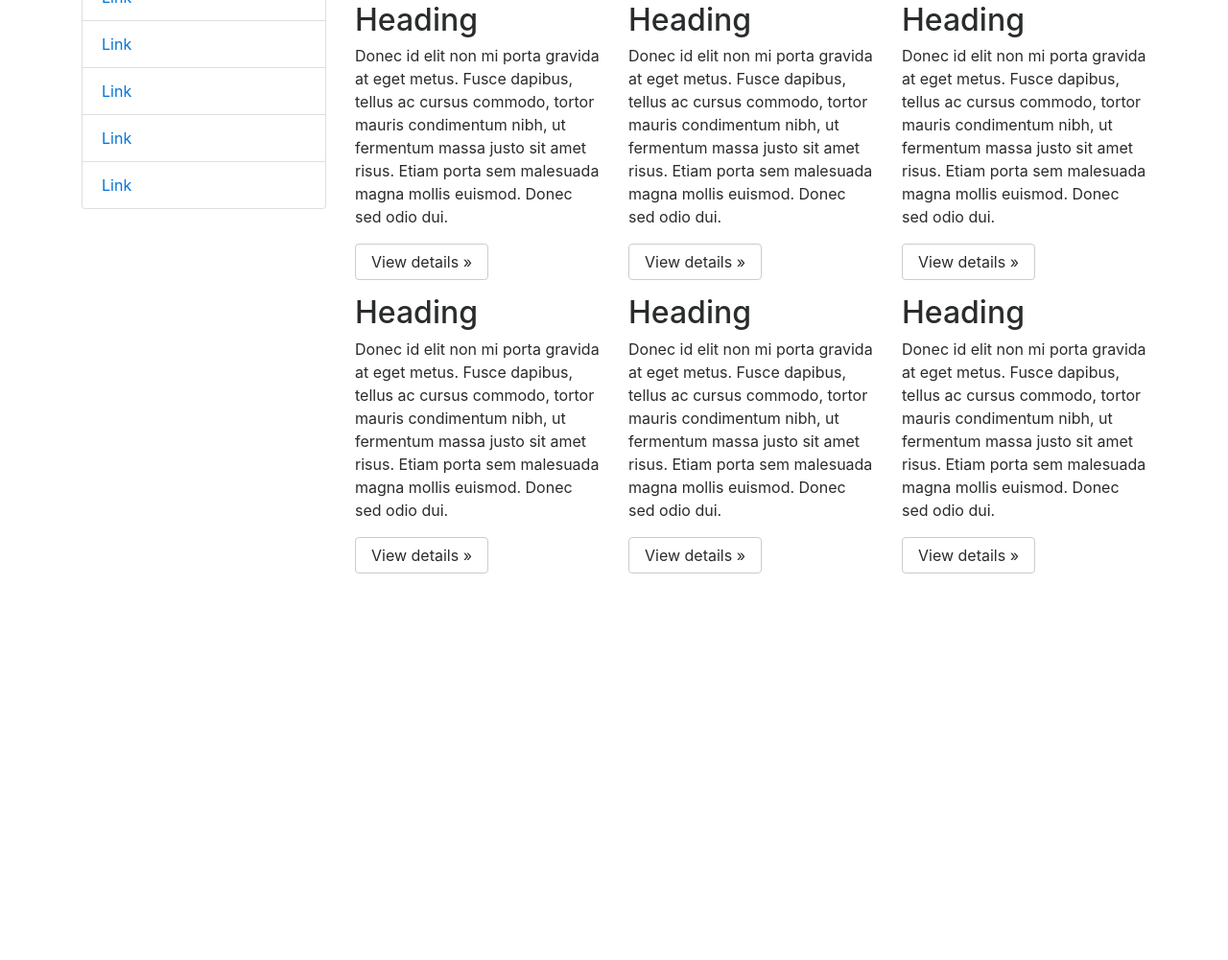
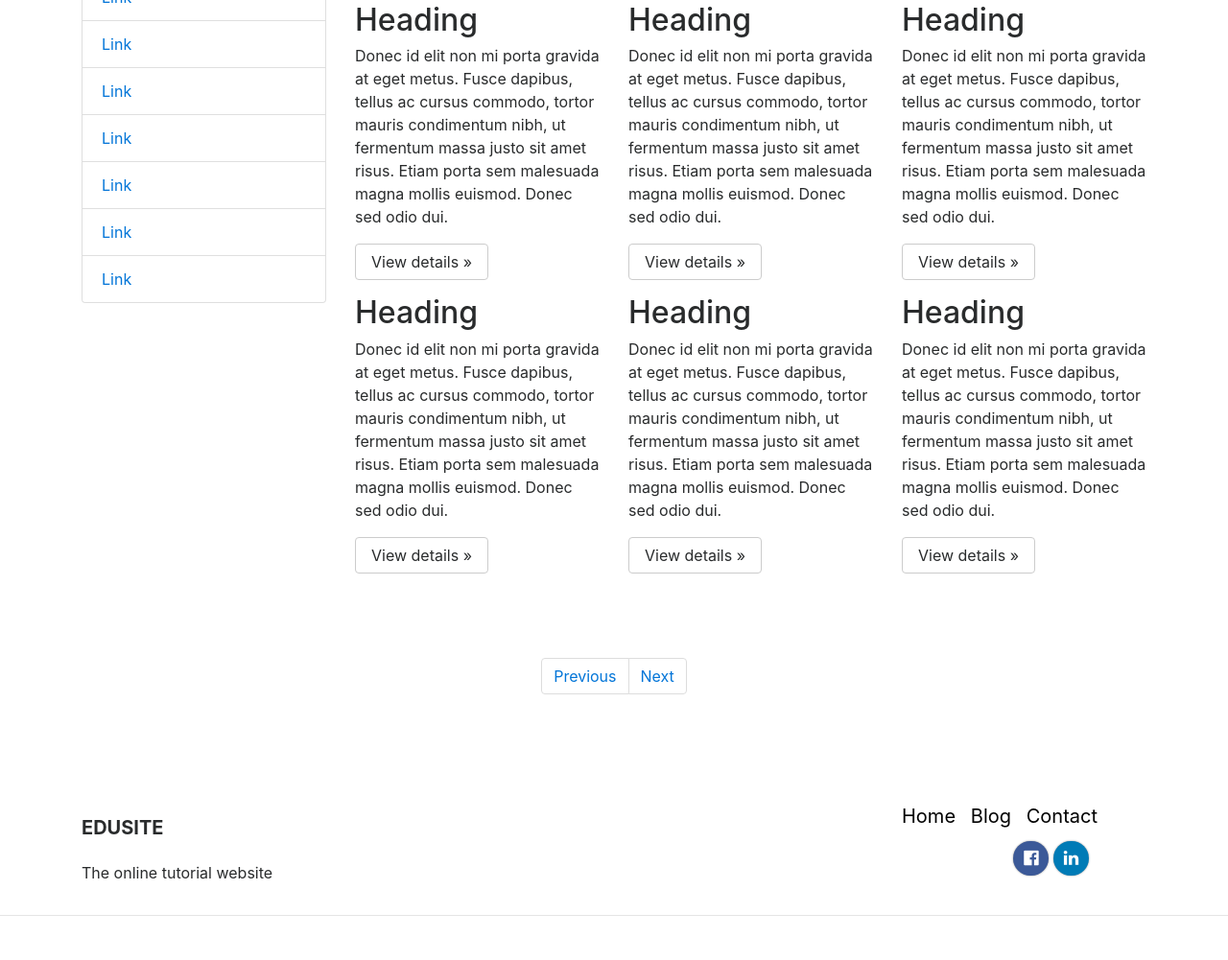
Before and after one commit to ANUPAMCHAUDHARY1117/TutorialWebsite, a plain HTML site: page blog.html in a window 1280 px wide. Shown: the part 694-1695 px from the top of the page at 96% size. Before the commit the page ends 1308 px from the top, so only its background shows below. Drawn offline with Linux system fonts and the light colour scheme.

Commit message:
Second commit

```diff
--- a/Off Canvas Template for Bootstrap_files/offcanvas.css
+++ b/Off Canvas Template for Bootstrap_files/offcanvas.css
@@ -84,3 +84,23 @@ footer {
 .bg-right {
   background: url("https://unsplash.imgix.net/photo-1416339442236-8ceb164046f8?q=75&fm=jpg&s=8eb83df8a744544977722717b1ea4d09");
 }
+
+
+
+
+
+
+i.fa {
+  display: inline-block;
+  border-radius: 40px;
+  box-shadow: 0px 0px 2px #888;
+  padding: 0.5em 0.6em;
+  color : #ffffff;
+
+}
+
+.fontAwesomeIcons {
+  text-align:right;
+  padding-top: 5%;
+  padding-right: 20%;
+}
--- a/blog.html
+++ b/blog.html
@@ -18,7 +18,7 @@
     <link href="./Off Canvas Template for Bootstrap_files/offcanvas.css" rel="stylesheet">
 
     <!-- Font Awesome Icon -->
-		<link rel="stylesheet" href="https://cdnjs.cloudflare.com/ajax/libs/font-awesome/4.7.0/css/font-awesome.min.css">
+	<link rel="stylesheet" href="https://cdnjs.cloudflare.com/ajax/libs/font-awesome/4.7.0/css/font-awesome.min.css">
 
 
 
@@ -77,17 +77,21 @@
 
 			<div class="col-6 col-md-3 sidebar-offcanvas" id="sidebar">
 					<div class="list-group">
-					  <a href="https://v4-alpha.getbootstrap.com/examples/offcanvas/#" class="list-group-item active">Link</a>
-					  <a href="https://v4-alpha.getbootstrap.com/examples/offcanvas/#" class="list-group-item">Link</a>
-					  <a href="https://v4-alpha.getbootstrap.com/examples/offcanvas/#" class="list-group-item">Link</a>
-					  <a href="https://v4-alpha.getbootstrap.com/examples/offcanvas/#" class="list-group-item">Link</a>
-					  <a href="https://v4-alpha.getbootstrap.com/examples/offcanvas/#" class="list-group-item">Link</a>
-					  <a href="https://v4-alpha.getbootstrap.com/examples/offcanvas/#" class="list-group-item">Link</a>
-					  <a href="https://v4-alpha.getbootstrap.com/examples/offcanvas/#" class="list-group-item">Link</a>
-					  <a href="https://v4-alpha.getbootstrap.com/examples/offcanvas/#" class="list-group-item">Link</a>
-					  <a href="https://v4-alpha.getbootstrap.com/examples/offcanvas/#" class="list-group-item">Link</a>
-					  <a href="https://v4-alpha.getbootstrap.com/examples/offcanvas/#" class="list-group-item">Link</a>
-					</div>
+					  <a href="#" class="list-group-item active">Link</a>
+            <a href="#" class="list-group-item">Link</a>
+            <a href="#" class="list-group-item">Link</a>
+            <a href="#" class="list-group-item">Link</a>
+            <a href="#" class="list-group-item">Link</a>
+            <a href="#" class="list-group-item">Link</a>
+            <a href="#" class="list-group-item">Link</a>
+            <a href="#" class="list-group-item">Link</a>
+            <a href="#" class="list-group-item">Link</a>
+            <a href="#" class="list-group-item">Link</a>
+            <a href="#" class="list-group-item">Link</a>
+            <a href="#" class="list-group-item">Link</a>
+
+
+          </div>
 				  </div><!--/span-->
 
         <div class="col-12 col-md-9">
@@ -144,6 +148,90 @@
 
     </div><!--/.container-->
 
+    <!--Pagination-->
+    <br><br><br>
+    <nav aria-label="Page navigation example">
+      <ul class="pagination justify-content-center">
+        <li class="page-item">
+          <a class="page-link" href="#">Previous</a>
+        </li>
+        <li class="page-item">
+          <a class="page-link" href="#">Next</a>
+        </li>
+      </ul>
+    </nav>
+    <!--Pagination-->
+
+    <br>
+    <br>
+
+    <!--Footer-->
+<footer class="page-footer font-small stylish-color-dark pt-4 mt-4">
+
+  <!--Footer Links-->
+  <div class="container text-center text-md-left">
+      <div class="row">
+
+          <!--First column-->
+          <div class="col-md-4">
+              <h5 class="text-uppercase mb-4 mt-3 font-weight-bold">Edusite</h5>
+              <p>The online tutorial website</p>
+
+          </div>
+          <!--/.First column-->
+
+          <hr class="clearfix w-100 d-md-none">
+
+          <!--Second column-->
+          <div class="col-md-2 mx-auto">
+              <h5 class="text-uppercase mb-4 mt-3 font-weight-bold"></h5>
+
+              </ul>
+          </div>
+          <!--/.Second column-->
+
+          <hr class="clearfix w-100 d-md-none">
+
+          <!--Third column-->
+          <div class="col-md-1 mx-auto">
+              <h5 class="text-uppercase mb-4 mt-3 font-weight-bold"></h5>
+
+          </div>
+          <!--/.Third column-->
+
+          <hr class="clearfix w-100 d-md-none">
+
+          <!--Fourth column-->
+          <div class="col-md-3">
+              <a href="#" style="color:#000000; font-size:20px">Home &nbsp</a>
+              <a href="#" style="color:#000000; font-size:20px">Blog &nbsp</a>
+              <a href="#" style="color:#000000; font-size:20px">Contact &nbsp</a>
+
+              <div class="container">
+              <div class="fontAwesomeIcons";>
+              <i class="fa fa-facebook-official fa-round" style="font-size:18px; background: #3B5998;"></i>
+              <i class="fa fa-linkedin" style="font-size:18px; background-color: #007bb6;"></i>
+              </div>
+              </div>
+<br>
+
+          </div>
+          <!--/.Fourth column-->
+      </div>
+  </div>
+  <hr>
+  <!--/.Footer Links-->
+
+
+
+  <!--Social buttons-->
+
+  <!--/.Social buttons-->
+
+
+</footer>
+<!--/.Footer-->
+
 
     <!-- Bootstrap core JavaScript
     ================================================== -->
```
Also changed, not shown: blog-post.html (+73 -0 lines), index.html (+8 -18 lines).
